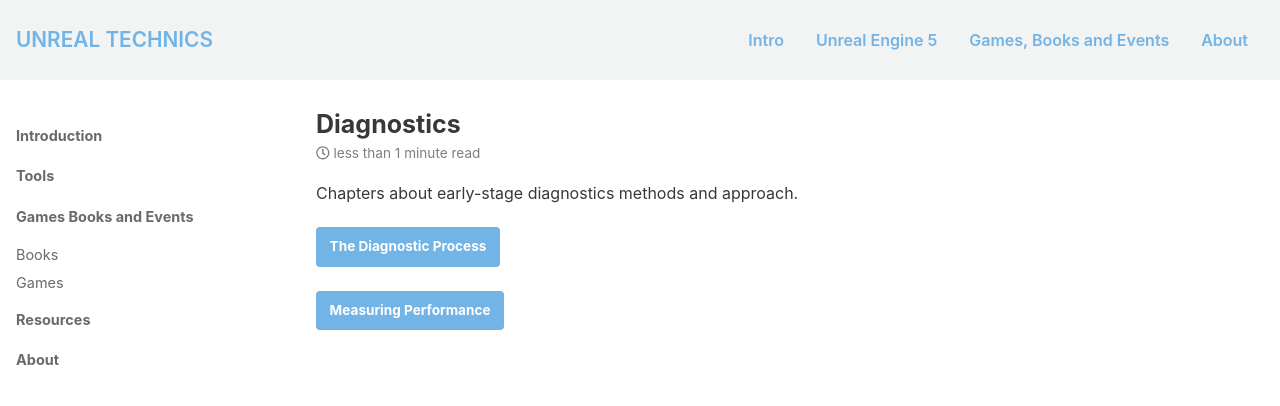
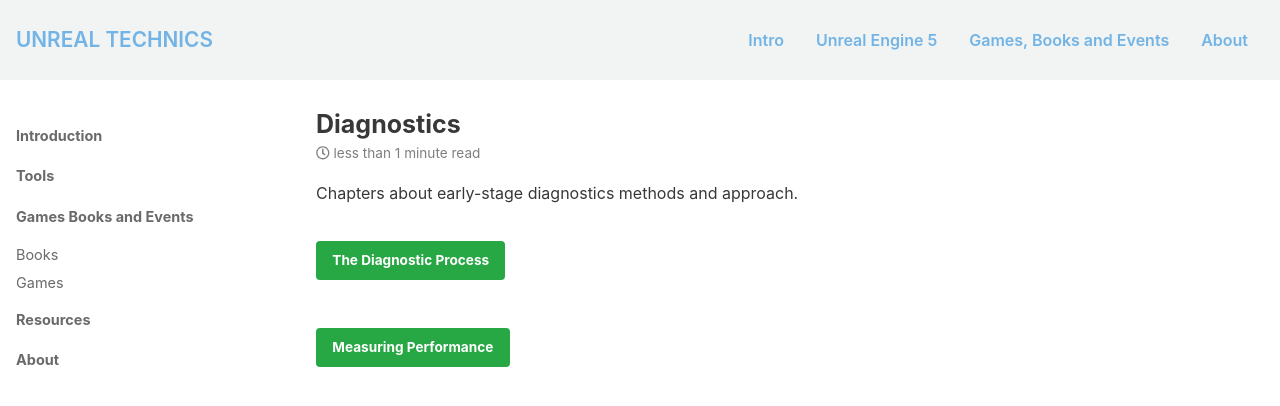
Before and after one commit to AdamKomarowski/unrealtechart, a Jekyll site: the page built from book/process/index.md, in a window 1280 px wide and 900 px high. Shown: the top 406 px of the window. Built offline with Jekyll 4.4.1, drawn with Linux system fonts in a browser that asks for light colours; nearby versions of some CDN libraries.

Commit message:
Update main.scss

```diff
--- a/assets/css/main.scss
+++ b/assets/css/main.scss
@@ -172,3 +172,25 @@
     line-height: 1.2;
   }
 }
+
+.btn {
+  display: inline-block;
+  padding: 0.5em 1.2em;
+  background: #007acc;
+  color: #fff !important;
+  border-radius: 4px;
+  text-decoration: none;
+  font-weight: bold;
+  transition: background 0.2s;
+  margin: 1em 0;
+  cursor: pointer;
+}
+
+.btn--next {
+  background: #28a745;
+}
+
+.btn:hover,
+.btn--next:hover {
+  background: #005fa3;
+}
```
